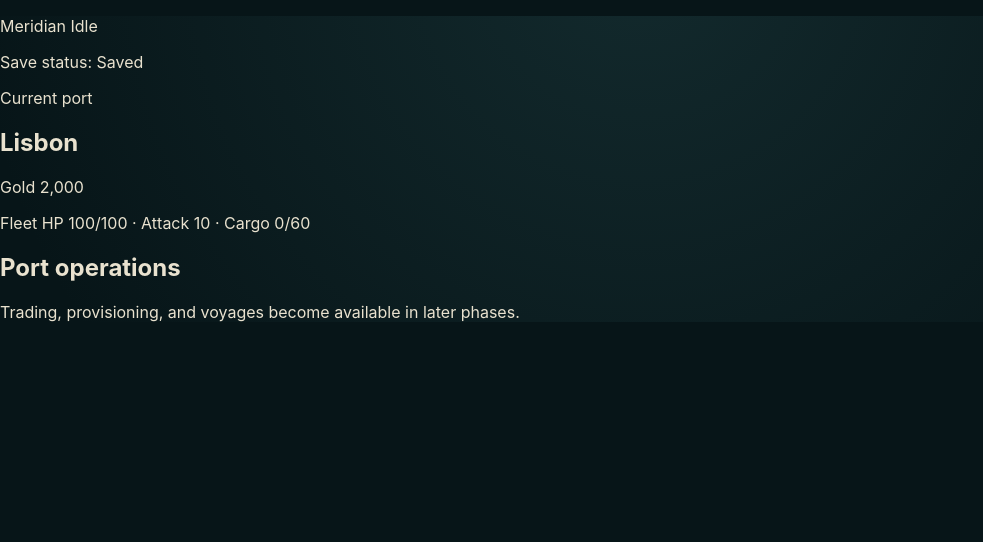
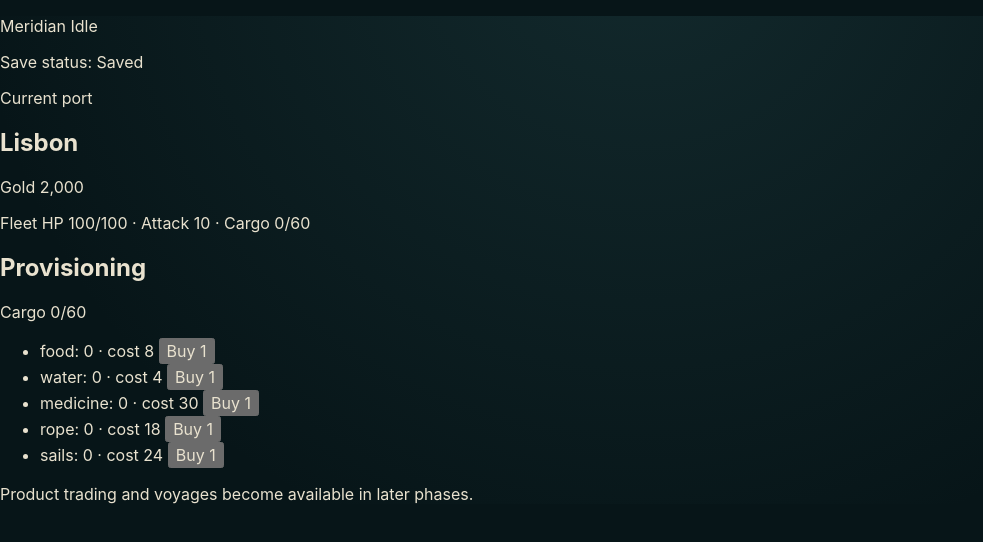
Before and after one commit to tomchang25/meridian-idle, a Next.js app: page / in a window 1280 px wide. Both pictures are taken after a click on the button "Start a new V5 game". Shown: the top 542 px of the page, without its empty margins (0-983 px from the left). Built offline with nearby package versions, Linux system fonts and the light colour scheme.

Commit message:
feat(cargo): add shared supply provisioning
- Add authored Lisbon catalog and five supply prices\n- Track shared Cargo capacity and supply cost basis atomically

```diff
--- a/game/application/use-game-store.ts
+++ b/game/application/use-game-store.ts
@@ -5,6 +5,8 @@
 import { loadSave } from "@/game/infrastructure/persistence/save-migrations";
 import { IndexedDbSaveRepository } from "@/game/infrastructure/persistence/indexed-db-save-repository";
 import type { V5GameState } from "@/game/domain/models/game";
+import { buySupply as applySupplyPurchase } from "@/game/domain/rules/cargo";
+import type { SupplyId } from "@/game/domain/models/game";
 
 export type SaveStatus = "loading" | "saved" | "saving" | "unavailable" | "corrupt";
 
@@ -69,5 +71,10 @@
     setState(createInitialGameState(Date.now()));
     setSaveStatus(repository.isAvailable() ? "saved" : "unavailable");
   }, [repository]);
-  return { state, saveStatus, acknowledgeMigration, startNewGame };
+  const buySupply = useCallback(
+    (supplyId: SupplyId, quantity: number) =>
+      setState((current) => applySupplyPurchase(current, supplyId, quantity, Date.now()).state),
+    [],
+  );
+  return { state, saveStatus, acknowledgeMigration, startNewGame, buySupply };
 }
--- /dev/null
+++ b/game/domain/content/core-content.ts
@@ -0,0 +1,55 @@
+import type { SupplyId } from "@/game/domain/models/game";
+
+export type ProductCategory = "food" | "textile" | "metal" | "luxury" | "livestock";
+export type Product = {
+  id: string;
+  name: string;
+  category: ProductCategory;
+  basePrice: number;
+  specialtyOriginPortId?: string;
+};
+export type PortCatalogEntry = { productId: string; unlockLevel: 1 | 20 | 50 | 75 };
+export type Port = {
+  id: string;
+  name: string;
+  regionId: string;
+  catalog: PortCatalogEntry[];
+  supplyPrices: Record<SupplyId, number>;
+};
+
+export const PRODUCTS: Product[] = [
+  { id: "cod", name: "Cod", category: "food", basePrice: 30 },
+  { id: "olive-oil", name: "Olive Oil", category: "food", basePrice: 40 },
+  { id: "wool-cloth", name: "Wool Cloth", category: "textile", basePrice: 75 },
+  { id: "iron-ingot", name: "Iron Ingot", category: "metal", basePrice: 110 },
+  { id: "salt", name: "Salt", category: "food", basePrice: 15 },
+  { id: "wine", name: "Wine", category: "food", basePrice: 60 },
+  { id: "rope", name: "Rope", category: "textile", basePrice: 35 },
+  { id: "lisbon-cork", name: "Lisbon Cork", category: "luxury", basePrice: 150, specialtyOriginPortId: "lisbon" },
+  { id: "ceramic", name: "Ceramic", category: "luxury", basePrice: 65 },
+  { id: "glassware", name: "Glassware", category: "luxury", basePrice: 90 },
+];
+
+const lisbonCatalog: PortCatalogEntry[] = [
+  ...["cod", "olive-oil", "wool-cloth", "iron-ingot"].map((productId) => ({ productId, unlockLevel: 1 as const })),
+  ...["salt", "wine", "rope"].map((productId) => ({ productId, unlockLevel: 20 as const })),
+  { productId: "lisbon-cork", unlockLevel: 50 },
+  ...["ceramic", "glassware"].map((productId) => ({ productId, unlockLevel: 75 as const })),
+];
+
+export const PORTS: Port[] = [
+  {
+    id: "lisbon",
+    name: "Lisbon",
+    regionId: "iberian-atlantic",
+    catalog: lisbonCatalog,
+    supplyPrices: { food: 8, water: 4, medicine: 30, rope: 18, sails: 24 },
+  },
+];
+
+export function getPort(portId: string): Port | undefined {
+  return PORTS.find((port) => port.id === portId);
+}
+export function getProduct(productId: string): Product | undefined {
+  return PRODUCTS.find((product) => product.id === productId);
+}
--- a/game/domain/models/game.ts
+++ b/game/domain/models/game.ts
@@ -9,7 +9,7 @@
 };
 
 export type Fleet = {
-  locationPortId: "lisbon";
+  locationPortId: string;
   gold: number;
   cargoCapacity: number;
   hp: number;
@@ -40,9 +40,9 @@
 export type V5GameState = {
   schemaVersion: 2;
   createdAt: number;
-  world: { knownPortIds: ["lisbon"] };
+  world: { knownPortIds: string[] };
   fleet: Fleet;
-  portProgress: { lisbon: PortProgress };
+  portProgress: Record<string, PortProgress>;
   migrationReport: MigrationReport | null;
   activity: ActivityEntry[];
 };
--- /dev/null
+++ b/game/domain/rules/cargo.ts
@@ -0,0 +1,40 @@
+import type { CargoStack, SupplyId, V5GameState } from "@/game/domain/models/game";
+import { getPort } from "@/game/domain/content/core-content";
+
+export function usedCargo(state: V5GameState): number {
+  return (
+    Object.values(state.fleet.products).reduce((sum, stack) => sum + stack.quantity, 0) +
+    Object.values(state.fleet.supplies).reduce((sum, stack) => sum + stack.quantity, 0)
+  );
+}
+export function buySupply(
+  state: V5GameState,
+  supplyId: SupplyId,
+  quantity: number,
+  now: number,
+): { state: V5GameState; error?: string } {
+  const port = getPort(state.fleet.locationPortId);
+  if (!port || !Number.isSafeInteger(quantity) || quantity <= 0)
+    return { state, error: "Enter a positive whole quantity." };
+  const cost = port.supplyPrices[supplyId] * quantity;
+  if (usedCargo(state) + quantity > state.fleet.cargoCapacity) return { state, error: "Not enough Cargo Capacity." };
+  if (cost > state.fleet.gold) return { state, error: "Not enough Gold." };
+  const stack = state.fleet.supplies[supplyId] as CargoStack;
+  return {
+    state: {
+      ...state,
+      fleet: {
+        ...state.fleet,
+        gold: state.fleet.gold - cost,
+        supplies: {
+          ...state.fleet.supplies,
+          [supplyId]: { quantity: stack.quantity + quantity, totalCostBasis: stack.totalCostBasis + cost },
+        },
+      },
+      activity: [
+        { id: `supply-${now}`, at: now, message: `Bought ${quantity} ${supplyId}.`, tone: "success" as const },
+        ...state.activity,
+      ].slice(0, 24),
+    },
+  };
+}
--- a/game/features/dashboard/meridian-dashboard.tsx
+++ b/game/features/dashboard/meridian-dashboard.tsx
@@ -1,9 +1,11 @@
 "use client";
 
 import { useGameStore } from "@/game/application/use-game-store";
+import { SUPPLY_IDS } from "@/game/domain/models/game";
+import { getPort } from "@/game/domain/content/core-content";
 
 export function MeridianDashboard() {
-  const { state, saveStatus, acknowledgeMigration, startNewGame } = useGameStore();
+  const { state, saveStatus, acknowledgeMigration, startNewGame, buySupply } = useGameStore();
   if (saveStatus === "loading") return <main aria-busy="true">Loading your logbook…</main>;
   if (saveStatus === "corrupt")
     return (
@@ -44,9 +46,24 @@
           </button>
         </section>
       )}
-      <section>
-        <h2>Port operations</h2>
-        <p>Trading, provisioning, and voyages become available in later phases.</p>
+      <section aria-labelledby="provisioning">
+        <h2 id="provisioning">Provisioning</h2>
+        <p>
+          Cargo {Object.values(state.fleet.supplies).reduce((sum, stack) => sum + stack.quantity, 0)}/
+          {state.fleet.cargoCapacity}
+        </p>
+        <ul>
+          {SUPPLY_IDS.map((supplyId) => (
+            <li key={supplyId}>
+              {supplyId}: {state.fleet.supplies[supplyId].quantity} · cost{" "}
+              {getPort(state.fleet.locationPortId)?.supplyPrices[supplyId]}{" "}
+              <button type="button" onClick={() => buySupply(supplyId, 1)}>
+                Buy 1
+              </button>
+            </li>
+          ))}
+        </ul>
+        <p>Product trading and voyages become available in later phases.</p>
       </section>
     </main>
   );
```
Also changed, not shown: 2 other files (tests, documents, lock files or other folders).
